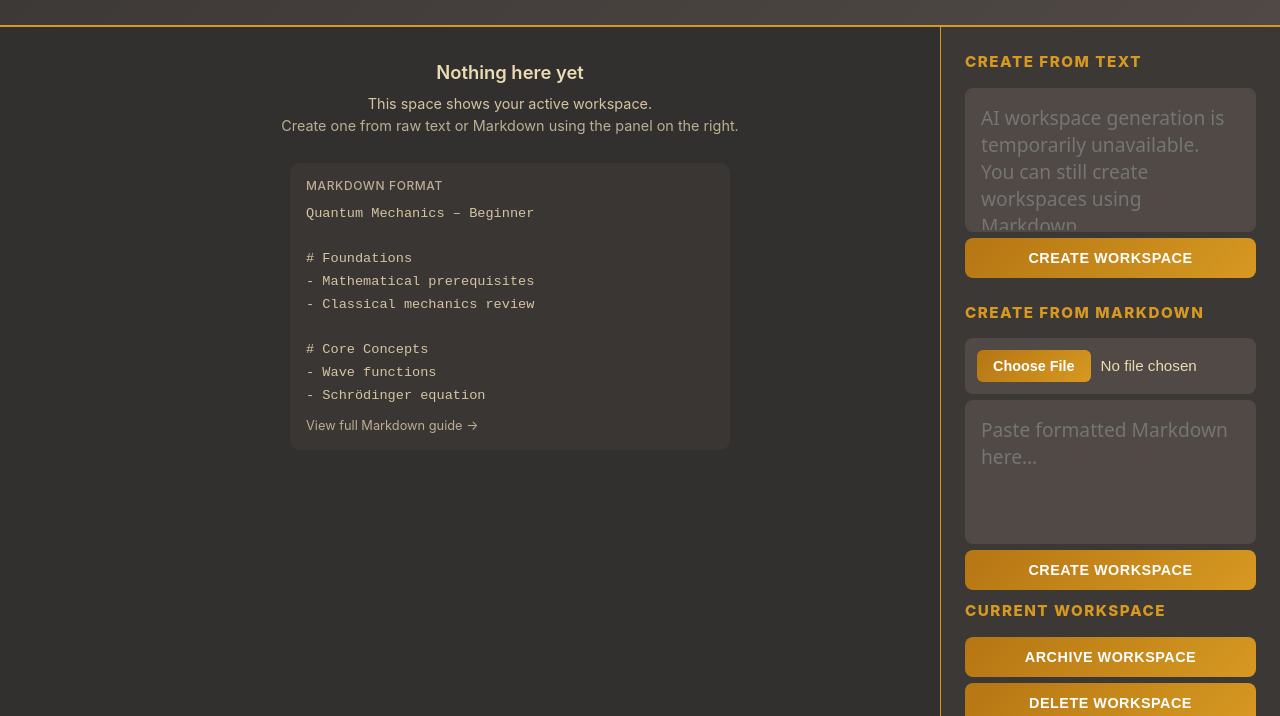
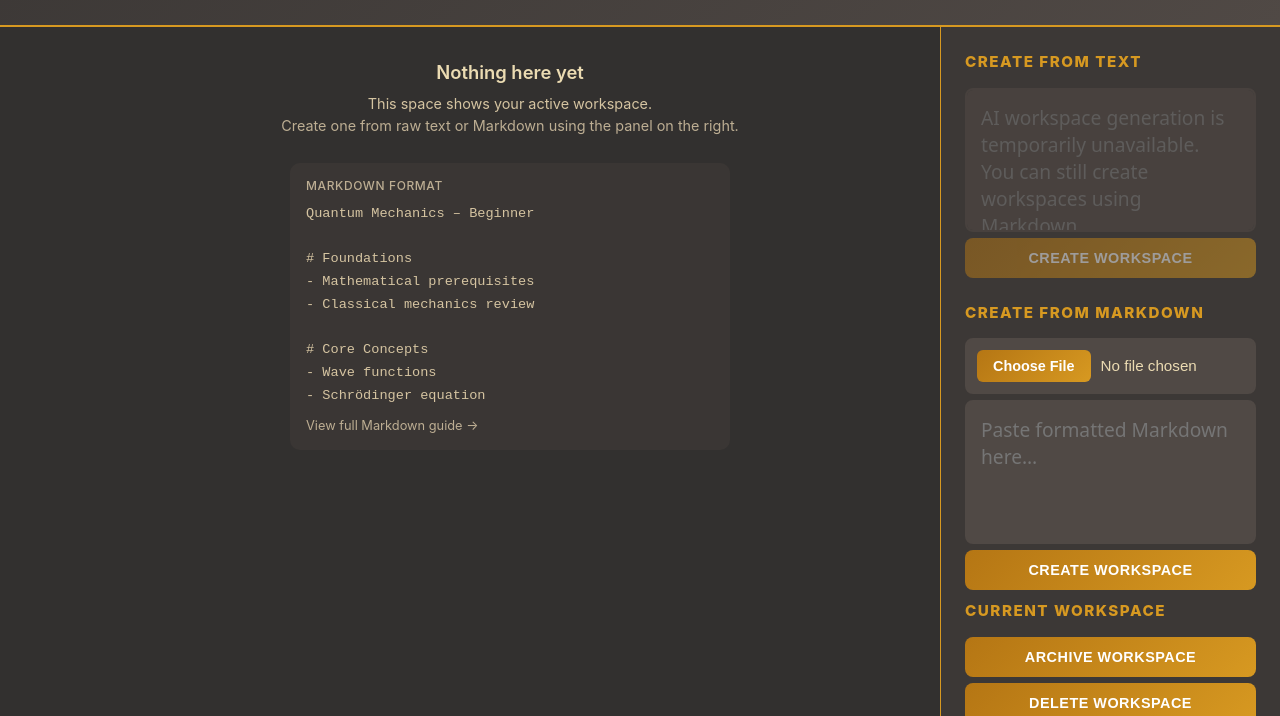
Before and after one commit to parth777777777/text-to-workspace, a website: page Frontend/index.html in a window 1280 px wide. Shown: the part 84-800 px from the top of the page. Drawn offline with nearby package versions, Linux system fonts and the light colour scheme; no server answers.

Commit message:
fixed scroll issue

```diff
--- a/Frontend/style.css
+++ b/Frontend/style.css
@@ -132,7 +132,7 @@ main {
   display: flex;
   width: 100%;
   flex-direction: column;
-  overflow: hidden;
+  overflow-y: auto;
   padding-top: 32px;
   padding-bottom: 32px;
   padding-left: clamp(40px, 15vw, 80px);
@@ -455,6 +455,16 @@ main {
   transform: translateY(0);
 }
 
+.input-section-btn:disabled {
+  opacity: 0.5;
+  cursor: not-allowed;
+}
+
+#raw-input.ai-disabled {
+  opacity: 0.6;
+}
+
+
 #reset-app:hover {
   transform: translateY(-2px);
   box-shadow: 0 8px 16px rgba(215, 153, 33, 0.3);
```
